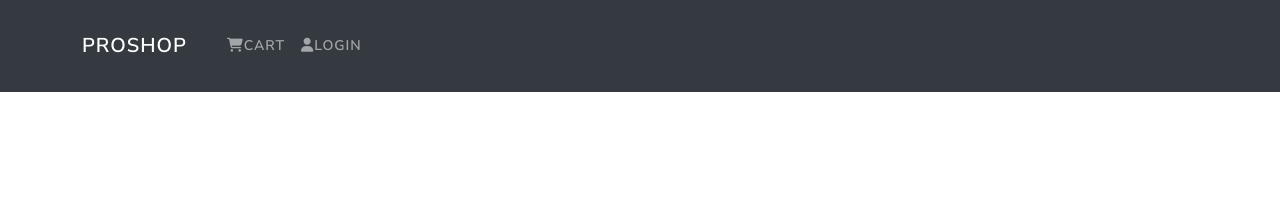
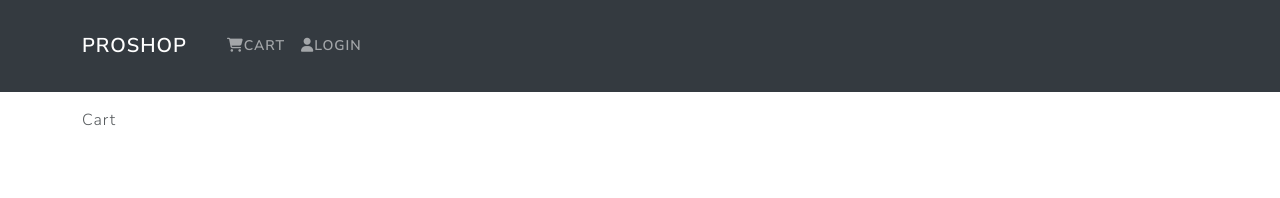
Before and after one commit to FlashDrag/proshop, a React (Create React App) app in the folder frontend/: page /cart/1 in a window 1280 px wide. Shown: the top 198 px of the page. Built offline with nearby package versions, Linux system fonts and the light colour scheme.

Commit message:
Add CartScreen component

```diff
--- a/frontend/src/App.js
+++ b/frontend/src/App.js
@@ -6,6 +6,7 @@
 
 import HomeScreen from "./screens/HomeScreen";
 import ProductScreen from './screens/ProductScreen';
+import CartScreen from "./screens/CartScreen";
 
 function App() {
   return (
@@ -16,6 +17,7 @@
           <Routes>
             <Route path="/" element={<HomeScreen />} exact />
             <Route path="/product/:id" element={<ProductScreen />} />
+            <Route path="/cart/:id?" element={<CartScreen />} />
           </Routes>
         </Container>
       </main>
--- /dev/null
+++ b/frontend/src/screens/CartScreen.js
@@ -0,0 +1,11 @@
+import React from 'react'
+
+function CartScreen() {
+  return (
+    <div>
+      Cart
+    </div>
+  )
+}
+
+export default CartScreen
```
